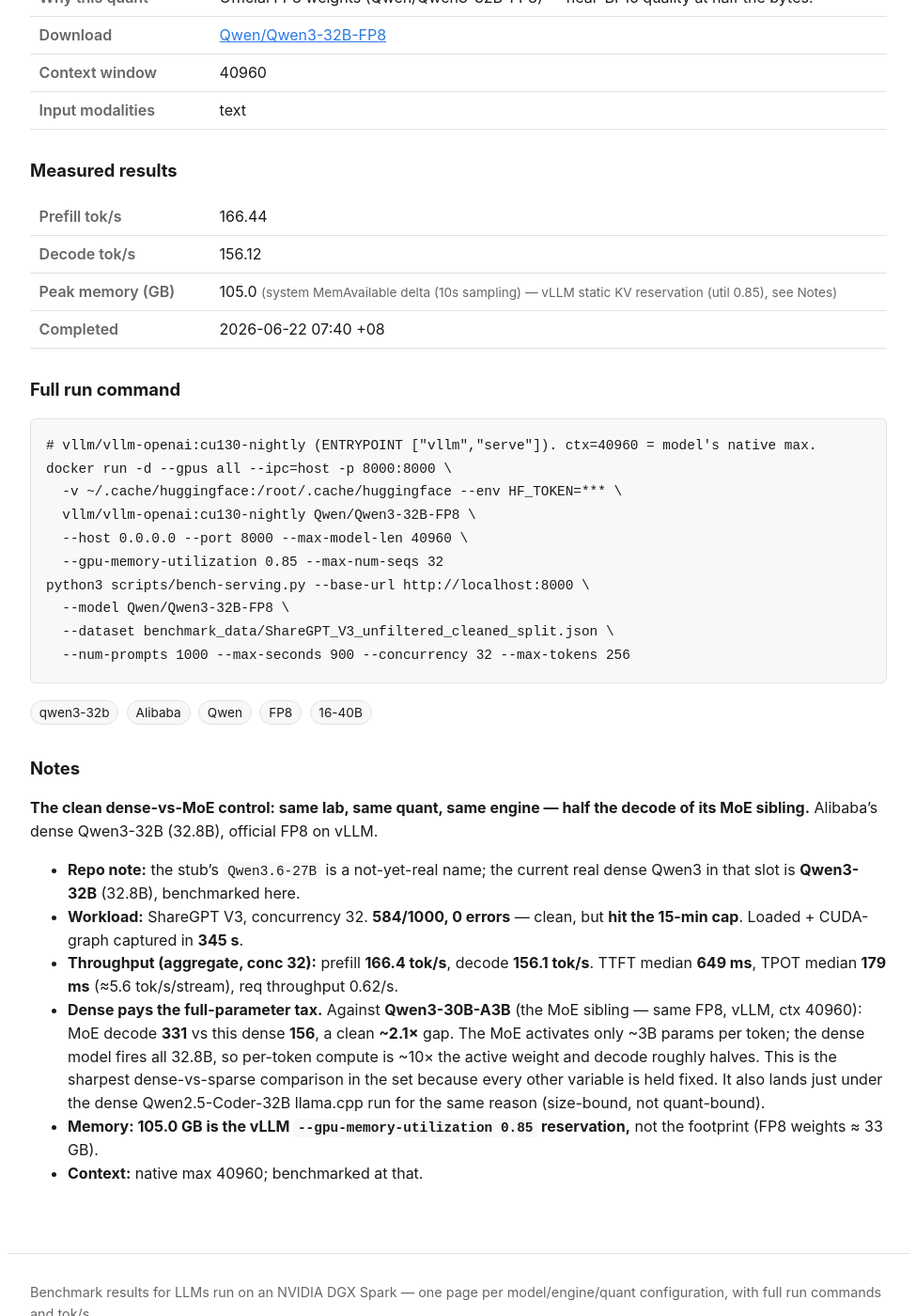
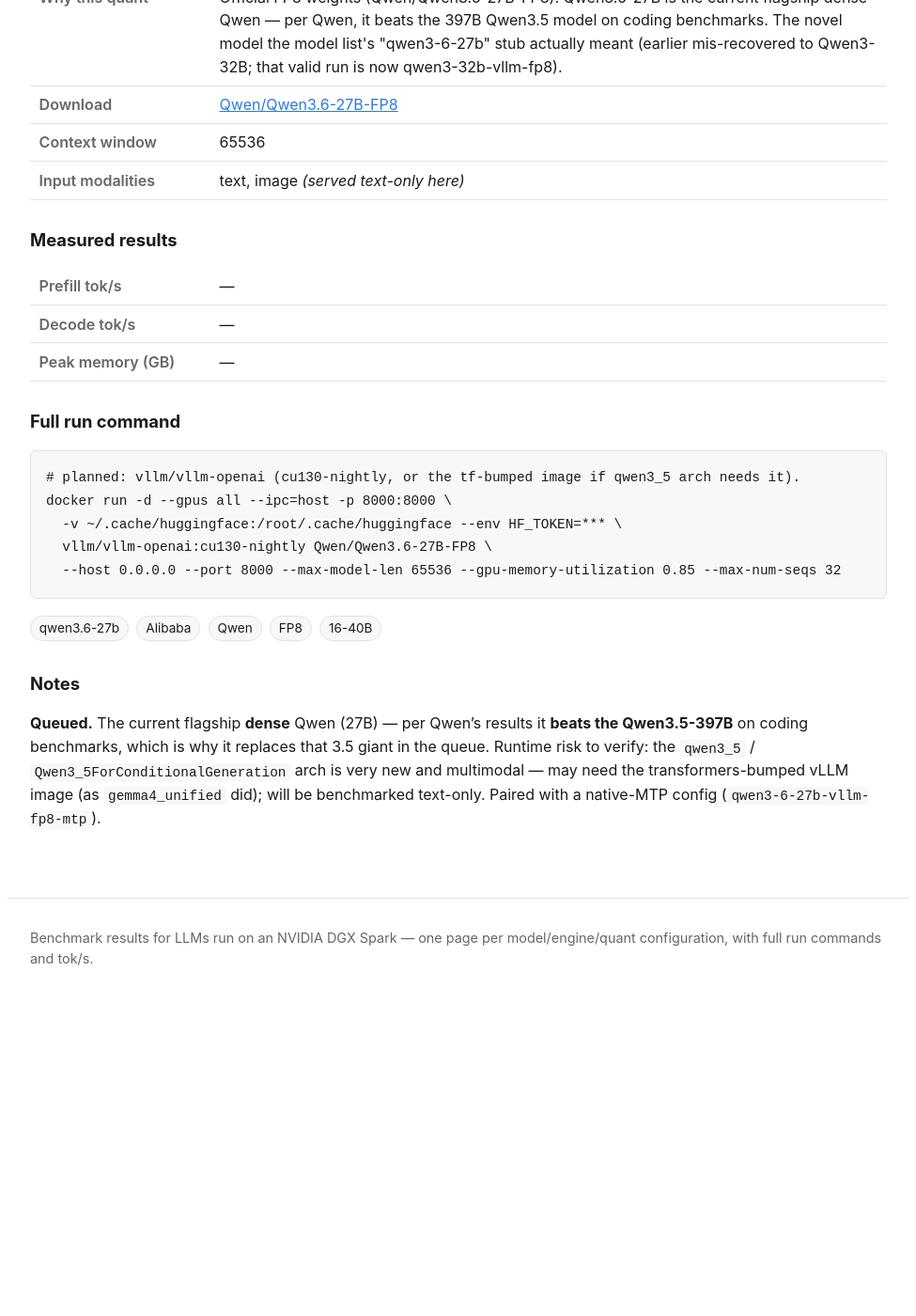
Before and after one commit to yjsoon/autobench, a Jekyll site: the page built from _configs/qwen3-6-27b-vllm-fp8.md, in a window 1280 px wide and 1400 px high, scrolled down 523 px. Shown: the whole window at 94% size, without its empty margins (152-1127 px from the left). Built offline with Jekyll 4.4.1, drawn with Linux system fonts in a browser that asks for light colours; after the commit the page ends 1617 px from its top, so only the background shows below that; some of the changed text lies outside the part shown.

Commit message:
Qwen3.6 swap: block 3.5 giants, queue Qwen3.6-27B + 35B-A3B (base + native MTP)
Research: Qwen3.6-27B (27B dense) beats Qwen3.5-397B-A17B on coding benchmarks;
Qwen3.6 has no giants. Blocked Qwen3.5-397B-A17B (flagged: keeps a unique max-fit
test) + Qwen3.5-122B-A10B (superseded). Spec accelerator: Qwen3.6 ships native
MTP (mtp.safetensors in base) -> queued base + MTP configs for both 27B and
35B-A3B. Renamed the earlier mis-recovered done configs to honest names
(qwen3-6-27b->qwen3-32b, qwen3-6-35b-a3b->qwen3-30b-a3b; those ran Qwen3-32B/
Qwen3-30B-A3B, not 3.6).

Co-Authored-By: Claude Opus 4.8 (1M context) <noreply@anthropic.com>
Claude-Session: https://claude.ai/code/session_01JczsieM71svofn8CxRyY2s

```diff
--- a/_configs/qwen3-6-27b-vllm-fp8.md
+++ b/_configs/qwen3-6-27b-vllm-fp8.md
@@ -1,53 +1,35 @@
 ---
-title: Qwen3-32B (dense) · vLLM · FP8
-model: Qwen/Qwen3-32B
+title: Qwen3.6-27B · vLLM · FP8
+model: Qwen/Qwen3.6-27B
 company: Alibaba
 family: Qwen
-params: 32.8B (dense)
+params: 27B (dense)
 engine: vLLM
 quant: FP8
-quant_rationale: Official FP8 weights (Qwen/Qwen3-32B-FP8) — near-BF16 quality at half the bytes.
-source_repo: Qwen/Qwen3-32B-FP8
-download_url: https://huggingface.co/Qwen/Qwen3-32B-FP8
-context: 40960
-modalities: [text]
-mm_served: true
-tags: [qwen3-32b, Alibaba, Qwen, FP8, 16-40B]
-status: done
-prefill_toks: 166.44
-decode_toks: 156.12
-mem_gb: 105.00
-mem_source: system MemAvailable delta (10s sampling) — vLLM static KV reservation (util 0.85), see Notes
-measured_on: 2026-06-22
-completed_at: 2026-06-22 07:40 +08
+quant_rationale: Official FP8 weights (Qwen/Qwen3.6-27B-FP8). Qwen3.6-27B is the current flagship dense Qwen — per Qwen, it beats the 397B Qwen3.5 model on coding benchmarks. The novel model the model list's "qwen3-6-27b" stub actually meant (earlier mis-recovered to Qwen3-32B; that valid run is now qwen3-32b-vllm-fp8).
+source_repo: Qwen/Qwen3.6-27B-FP8
+download_url: https://huggingface.co/Qwen/Qwen3.6-27B-FP8
+context: 65536
+modalities: [text, image]
+mm_served: false
+tags: [qwen3.6-27b, Alibaba, Qwen, FP8, 16-40B]
+status: pending
+prefill_toks:
+decode_toks:
+mem_gb:
+mem_source:
+measured_on:
+completed_at:
 run_command: |
-  # vllm/vllm-openai:cu130-nightly (ENTRYPOINT ["vllm","serve"]). ctx=40960 = model's native max.
+  # planned: vllm/vllm-openai (cu130-nightly, or the tf-bumped image if qwen3_5 arch needs it).
   docker run -d --gpus all --ipc=host -p 8000:8000 \
     -v ~/.cache/huggingface:/root/.cache/huggingface --env HF_TOKEN=*** \
-    vllm/vllm-openai:cu130-nightly Qwen/Qwen3-32B-FP8 \
-    --host 0.0.0.0 --port 8000 --max-model-len 40960 \
-    --gpu-memory-utilization 0.85 --max-num-seqs 32
-  python3 scripts/bench-serving.py --base-url http://localhost:8000 \
-    --model Qwen/Qwen3-32B-FP8 \
-    --dataset benchmark_data/ShareGPT_V3_unfiltered_cleaned_split.json \
-    --num-prompts 1000 --max-seconds 900 --concurrency 32 --max-tokens 256
+    vllm/vllm-openai:cu130-nightly Qwen/Qwen3.6-27B-FP8 \
+    --host 0.0.0.0 --port 8000 --max-model-len 65536 --gpu-memory-utilization 0.85 --max-num-seqs 32
 ---
 
-**The clean dense-vs-MoE control: same lab, same quant, same engine — half the decode of its MoE
-sibling.** Alibaba's dense Qwen3-32B (32.8B), official FP8 on vLLM.
-
-- **Repo note:** the stub's `Qwen3.6-27B` is a not-yet-real name; the current real dense Qwen3 in that
-  slot is **Qwen3-32B** (32.8B), benchmarked here.
-- **Workload:** ShareGPT V3, concurrency 32. **584/1000, 0 errors** — clean, but **hit the 15-min cap**.
-  Loaded + CUDA-graph captured in **345 s**.
-- **Throughput (aggregate, conc 32):** prefill **166.4 tok/s**, decode **156.1 tok/s**. TTFT median
-  **649 ms**, TPOT median **179 ms** (≈5.6 tok/s/stream), req throughput 0.62/s.
-- **Dense pays the full-parameter tax.** Against **Qwen3-30B-A3B** (the MoE sibling — same FP8, vLLM,
-  ctx 40960): MoE decode **331** vs this dense **156**, a clean **~2.1×** gap. The MoE activates only
-  ~3B params per token; the dense model fires all 32.8B, so per-token compute is ~10× the active
-  weight and decode roughly halves. This is the sharpest dense-vs-sparse comparison in the set because
-  every other variable is held fixed. It also lands just under the dense Qwen2.5-Coder-32B llama.cpp
-  run for the same reason (size-bound, not quant-bound).
-- **Memory: 105.0 GB is the vLLM `--gpu-memory-utilization 0.85` reservation,** not the footprint
-  (FP8 weights ≈ 33 GB).
-- **Context:** native max 40960; benchmarked at that.
+**Queued.** The current flagship **dense** Qwen (27B) — per Qwen's results it **beats the Qwen3.5-397B**
+on coding benchmarks, which is why it replaces that 3.5 giant in the queue. Runtime risk to verify: the
+`qwen3_5` / `Qwen3_5ForConditionalGeneration` arch is very new and multimodal — may need the
+transformers-bumped vLLM image (as `gemma4_unified` did); will be benchmarked text-only. Paired with a
+native-MTP config (`qwen3-6-27b-vllm-fp8-mtp`).
```
Also changed, not shown: _configs/qwen3-30b-a3b-vllm-fp8.md (added, +51 -0 lines), _configs/qwen3-32b-vllm-fp8.md (added, +53 -0 lines), _configs/qwen3-5-122b-a10b-vllm-gptq.md (+10 -5 lines), _configs/qwen3-5-397b-a17b-llamacpp-ud-iq1-m.md (+15 -12 lines), _configs/qwen3-6-27b-vllm-fp8-mtp.md (added, +38 -0 lines), _configs/qwen3-6-35b-a3b-vllm-fp8-mtp.md (added, +37 -0 lines), _configs/qwen3-6-35b-a3b-vllm-fp8.md (+24 -41 lines).
